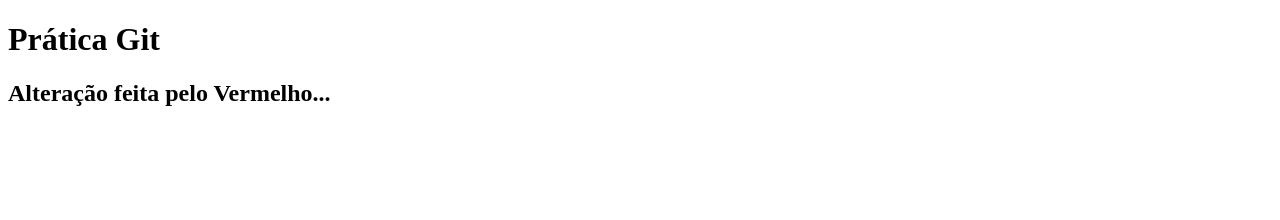
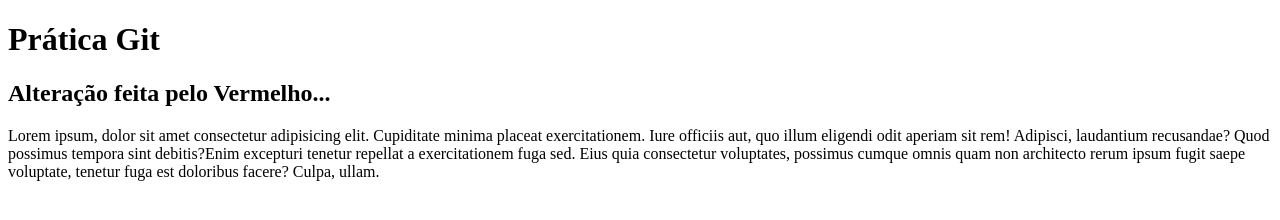
Before and after one commit to jefersonsla/praticaGit, a plain HTML site: page index.html in a window 1280 px wide. Drawn offline with Linux system fonts and the light colour scheme.

Commit message:
adicionando o footer

```diff
--- a/index.html
+++ b/index.html
@@ -11,5 +11,7 @@
     <main>
         <h2>Alteração feita pelo Vermelho...</h2>
     </main>
+
+    <footer> Lorem ipsum, dolor sit amet consectetur adipisicing elit. Cupiditate minima placeat exercitationem. Iure officiis aut, quo illum eligendi odit aperiam sit rem! Adipisci, laudantium recusandae? Quod possimus tempora sint debitis?Enim excepturi tenetur repellat a exercitationem fuga sed. Eius quia consectetur voluptates, possimus cumque omnis quam non architecto rerum ipsum fugit saepe voluptate, tenetur fuga est doloribus facere? Culpa, ullam.</footer>
 </body>
 </html>
```
